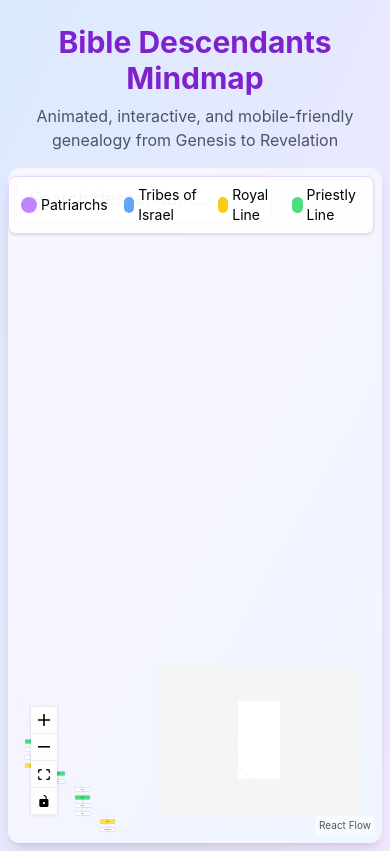
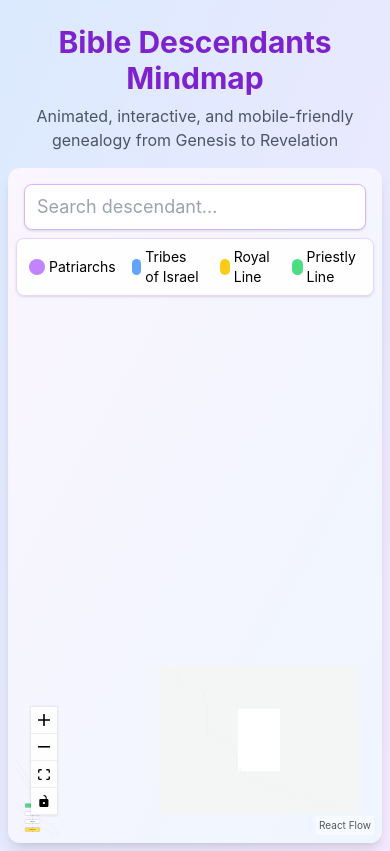
Before and after one commit to CloudAi7/Descendants-Mindmap, a React (Vite) app: page / in a window 390 px wide. Built offline with nearby package versions, Linux system fonts and the light colour scheme; the HTML template or start-up script is replaced by a standard one.

Commit message:
Responsive/mobile UI: search and legend stack on mobile, improved layout for iOS

```diff
--- a/src/components/Mindmap.jsx
+++ b/src/components/Mindmap.jsx
@@ -127,17 +127,20 @@ function MindmapInner() {
   }, []);
 
   return (
-    <div className="w-full h-[80vh] bg-gradient-to-br from-purple-50 to-blue-50 rounded-xl shadow-lg p-2 relative overflow-hidden">
-      <div className="absolute top-2 left-2 z-20 w-64 max-w-full">
+    <div className="w-full h-[80vh] bg-gradient-to-br from-purple-50 to-blue-50 rounded-xl shadow-lg p-2 relative overflow-hidden flex flex-col">
+      {/* Responsive search bar */}
+      <div className="w-full flex justify-center items-center z-20 px-2 pt-2 md:absolute md:top-2 md:left-2 md:w-64 md:max-w-full">
         <input
-          className="w-full px-3 py-2 rounded-lg border border-purple-300 focus:outline-none focus:ring-2 focus:ring-purple-400 text-lg shadow"
+          className="w-full px-3 py-2 rounded-lg border border-purple-300 focus:outline-none focus:ring-2 focus:ring-purple-400 text-lg shadow bg-white"
           type="text"
           placeholder="Search descendant..."
           value={search}
           onChange={e => setSearch(e.target.value)}
         />
       </div>
-      <div className="absolute top-2 right-2 z-20"><ColorLegend /></div>
+      {/* Responsive legend */}
+      <div className="w-full flex justify-center items-center mt-2 md:absolute md:top-2 md:right-2 md:w-auto md:mt-0 z-20"><ColorLegend /></div>
+      <div className="flex-1 min-h-0 min-w-0 relative mt-2 md:mt-0">
         <ReactFlow
           nodes={nodes}
           edges={edges}
@@ -156,6 +159,7 @@ function MindmapInner() {
           <div className="absolute top-20 left-1/2 -translate-x-1/2 bg-white/90 rounded px-4 py-2 shadow text-lg text-red-600">No descendant found.</div>
         )}
       </div>
+    </div>
   );
 }
 
```
Also changed, not shown: 4 other files (tests, documents, lock files or other folders). Lines whose indentation alone changed are shown as unchanged.
